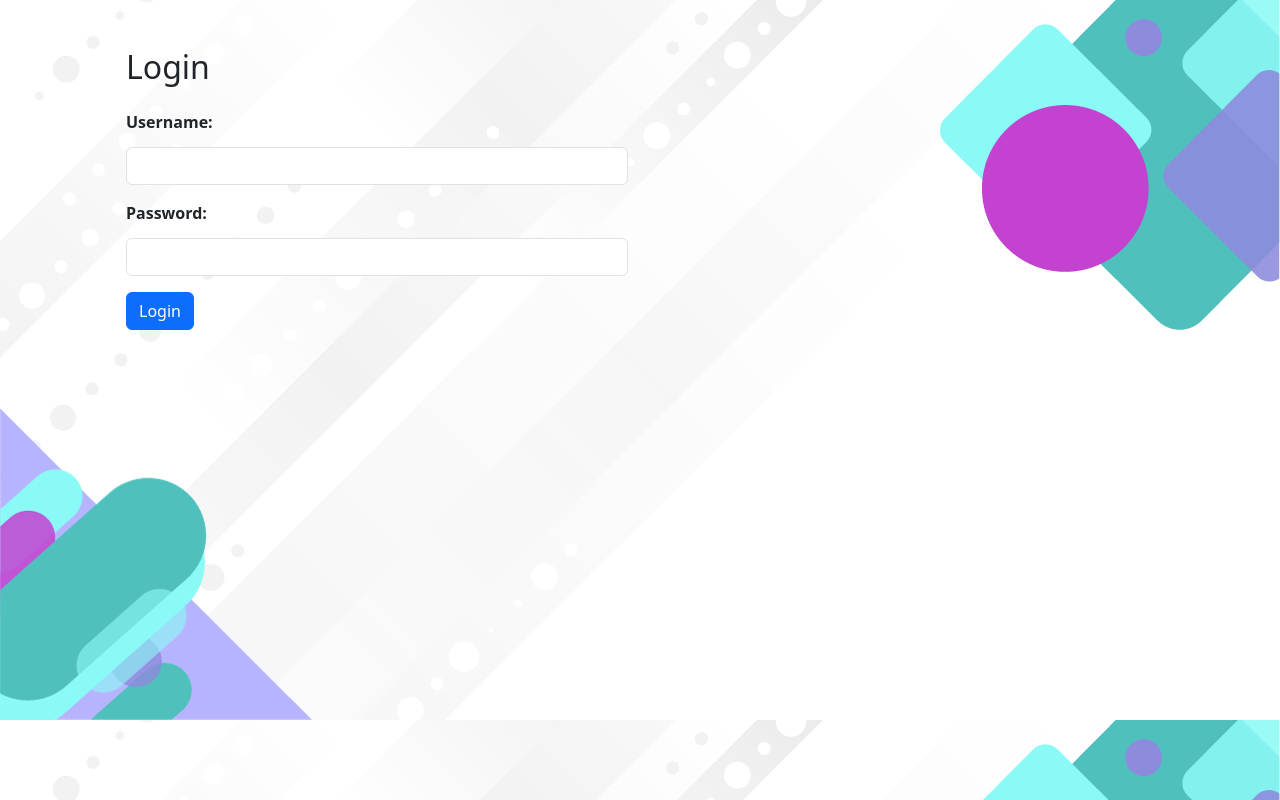
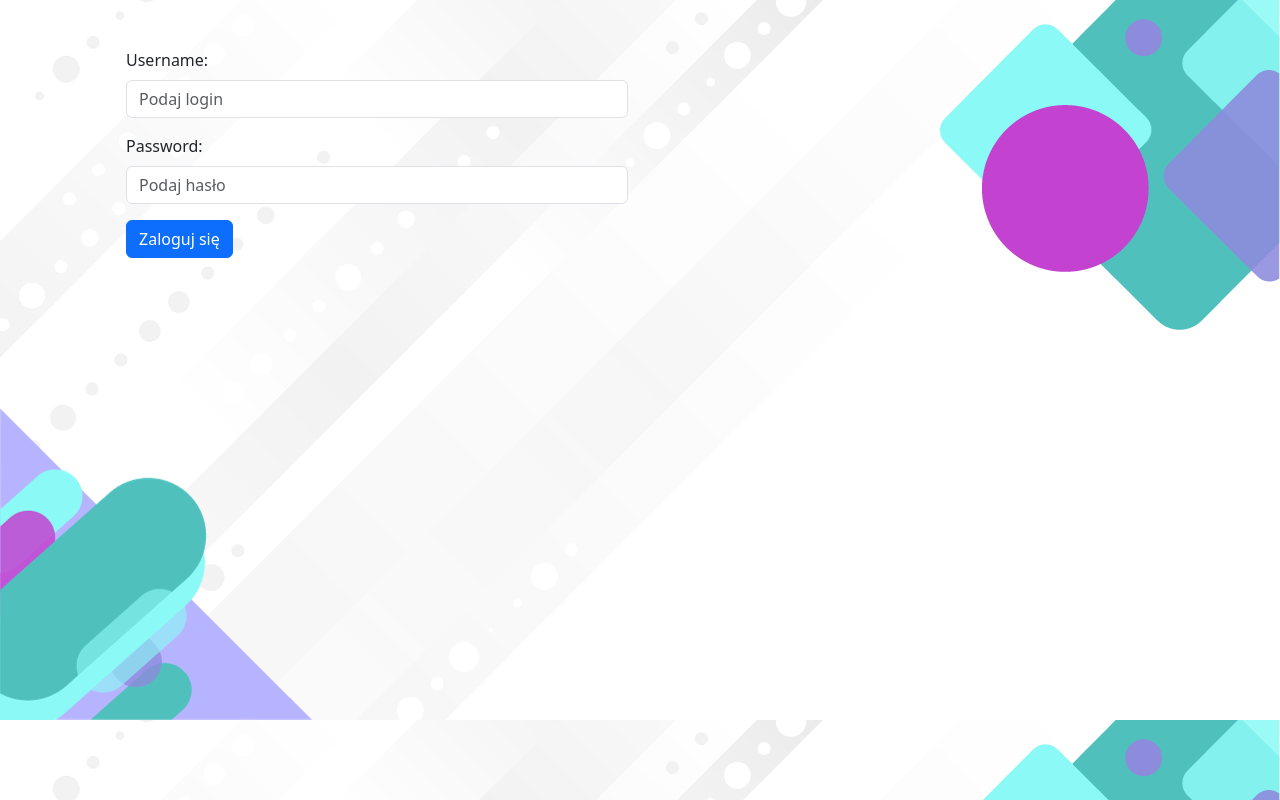
Before and after one commit to K-Pecka/edupjatk, a Vue app: page /login in a window 1280 px wide. Built offline with nearby package versions, Linux system fonts and the light colour scheme.

Commit message:
add loginPage

```diff
--- /dev/null
+++ b/src/components/login/LogIn.vue
@@ -0,0 +1,62 @@
+<script setup>
+
+import FormTemp from '@/components/stateless/FormTemp.vue'
+import loginData from '@/stores/loginPageData.js'
+
+const handleFormSubmit = (formData) =>
+{
+  try {
+    console.log('Received form data:', formData);
+  } catch (error) {
+    console.error('Error handling form submit:', error);
+  }
+};
+</script>
+
+<template>
+        <FormTemp :formFields="loginData" @onSubmit="handleFormSubmit"/>
+</template>
+
+<style scoped>
+.login-container {
+  max-width: 400px;
+  margin: auto;
+  padding: 20px;
+  border: 1px solid #ccc;
+  border-radius: 5px;
+  box-shadow: 0 0 10px rgba(0, 0, 0, 0.1);
+}
+
+.login-form {
+  display: flex;
+  flex-direction: column;
+}
+
+.form-group {
+  margin-bottom: 15px;
+}
+
+label {
+  font-weight: bold;
+}
+
+input {
+  padding: 8px;
+  margin-top: 5px;
+  border: 1px solid #ccc;
+  border-radius: 3px;
+}
+
+button {
+  padding: 10px;
+  background-color: #4caf50;
+  color: #fff;
+  border: none;
+  border-radius: 3px;
+  cursor: pointer;
+}
+
+button:hover {
+  background-color: #45a049;
+}
+</style>
--- /dev/null
+++ b/src/components/stateless/FormTemp.vue
@@ -0,0 +1,32 @@
+<script setup>
+import { ref, defineEmits } from 'vue';
+
+const emit = defineEmits(['onSubmit'])
+
+const props = defineProps(['formFields']);
+const { button, className: generalClass,formFields } = props.formFields;
+console.log(formFields)
+
+const login = () => {
+  const formData = formFields.reduce((data, field) => {
+    data[field.label] = field.value;
+    return data;
+  }, {});
+  emit('onSubmit', formData);
+};
+</script>
+<template>
+  <form @submit.prevent="login">
+    <div v-for="field in formFields" :key="field.label" :class="generalClass">
+      <label :class="field?.class.label">{{ field?.label }}</label>
+      <input
+        :type="field?.type"
+        :class="field?.class.input"
+        :placeholder="field.placeholder"
+        v-bind="field?.attribute"
+        v-model="field.value"
+      />
+    </div>
+    <button type="submit" :class="button?.class">{{ button.label }}</button>
+  </form>
+</template>
--- /dev/null
+++ b/src/stores/loginPageData.js
@@ -0,0 +1,31 @@
+const loginData = {
+    formFields:[{
+        label:'Username:',
+        type:'text',
+        placeholder:'Podaj login',
+        class:{
+            label:['form-label'],
+            input:['form-control']
+        },
+        attribute:{
+            required:true,
+        }
+    },{
+        label:'Password:',
+        type:'password',
+        placeholder:'Podaj hasło',
+        class:{
+            label:['form-label'],
+            input:['form-control']
+        },
+        attribute:{
+            required:true
+        }
+    }],
+    className:['mb-3'],
+    button:{
+        class:['btn', 'btn-primary'],
+        label:"Zaloguj się"
+    }
+}
+export default loginData
--- a/src/views/LoginView.vue
+++ b/src/views/LoginView.vue
@@ -1,77 +1,20 @@
+<script setup>
+import LogIn from '@/components/login/Login.vue'
+</script>
+
 <template>
 
   <section>
     <div class="container mt-5">
-    <h2 class="mb-4">Login</h2>
-    <form @submit.prevent="login">
-        <div class="mb-3">
-          <label for="username" class="form-label">Username:</label>
-          <input type="text" v-model="username" class="form-control" required />
-        </div>
-        <div class="mb-3">
-          <label for="password" class="form-label">Password:</label>
-          <input type="password" v-model="password" class="form-control" required />
-        </div>
-        <button type="submit" class="btn btn-primary">Login</button>
-      </form>
+        <LogIn />
     </div>
   </section>
 
 </template>
 
-<script setup>
-import {ref} from  'vue'
-const username = ref('');
-const password = ref('');
-
-const login = () => {
-  console.log('Logging in with:', username.value, password.value);
-};
-</script>
 <style>
 body{
     background-image: url('@/assets/background-home.png');
     background-size: cover;
   }
-.login-container {
-  max-width: 400px;
-  margin: auto;
-  padding: 20px;
-  border: 1px solid #ccc;
-  border-radius: 5px;
-  box-shadow: 0 0 10px rgba(0, 0, 0, 0.1);
-}
-
-.login-form {
-  display: flex;
-  flex-direction: column;
-}
-
-.form-group {
-  margin-bottom: 15px;
-}
-
-label {
-  font-weight: bold;
-}
-
-input {
-  padding: 8px;
-  margin-top: 5px;
-  border: 1px solid #ccc;
-  border-radius: 3px;
-}
-
-button {
-  padding: 10px;
-  background-color: #4caf50;
-  color: #fff;
-  border: none;
-  border-radius: 3px;
-  cursor: pointer;
-}
-
-button:hover {
-  background-color: #45a049;
-}
 </style>
```
